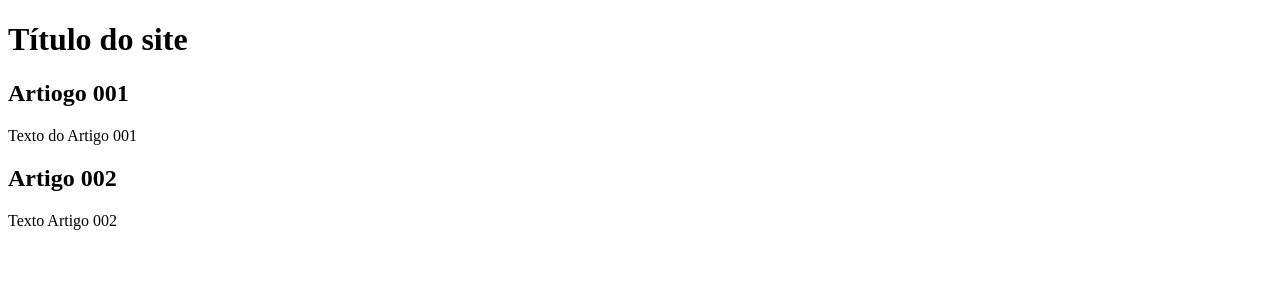
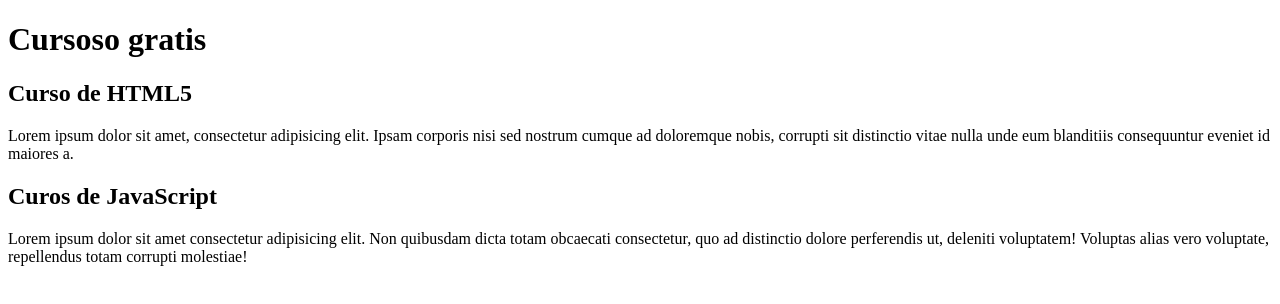
Before and after one commit to JoaoRecchia/projeto-site, a plain HTML site: page index.html in a window 1280 px wide. Drawn offline with Linux system fonts and the light colour scheme.

Commit message:
comeci o conteudo

```diff
--- a/index.html
+++ b/index.html
@@ -9,15 +9,15 @@
 <body>
     <main>
         <header>
-            <h1> Título do site</h1>
+            <h1> Cursoso gratis</h1>
         </header>
         <article>
-            <h2>Artiogo 001</h2>
-            <p>Texto do Artigo 001</p>
+            <h2>Curso de HTML5</h2>
+            <p>Lorem ipsum dolor sit amet, consectetur adipisicing elit. Ipsam corporis nisi sed nostrum cumque ad doloremque nobis, corrupti sit distinctio vitae nulla unde eum blanditiis consequuntur eveniet id maiores a.</p>
         </article>
         <article>
-            <h2>Artigo 002</h2>
-            <p>Texto Artigo 002</p>
+            <h2>Curos de JavaScript</h2>
+            <p>Lorem ipsum dolor sit amet consectetur adipisicing elit. Non quibusdam dicta totam obcaecati consectetur, quo ad distinctio dolore perferendis ut, deleniti voluptatem! Voluptas alias vero voluptate, repellendus totam corrupti molestiae!</p>
         </article>
     </main>
 </body>
```
